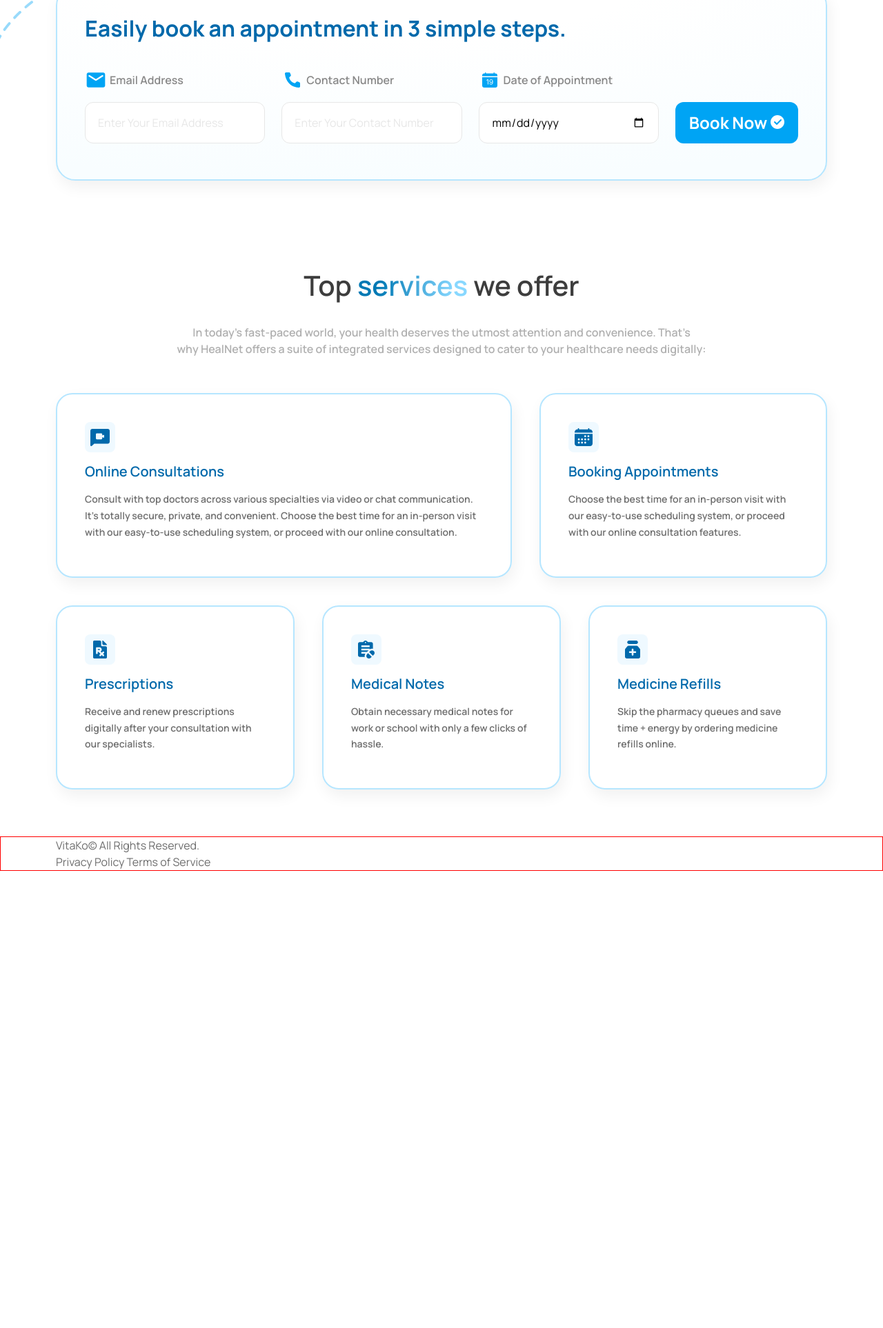
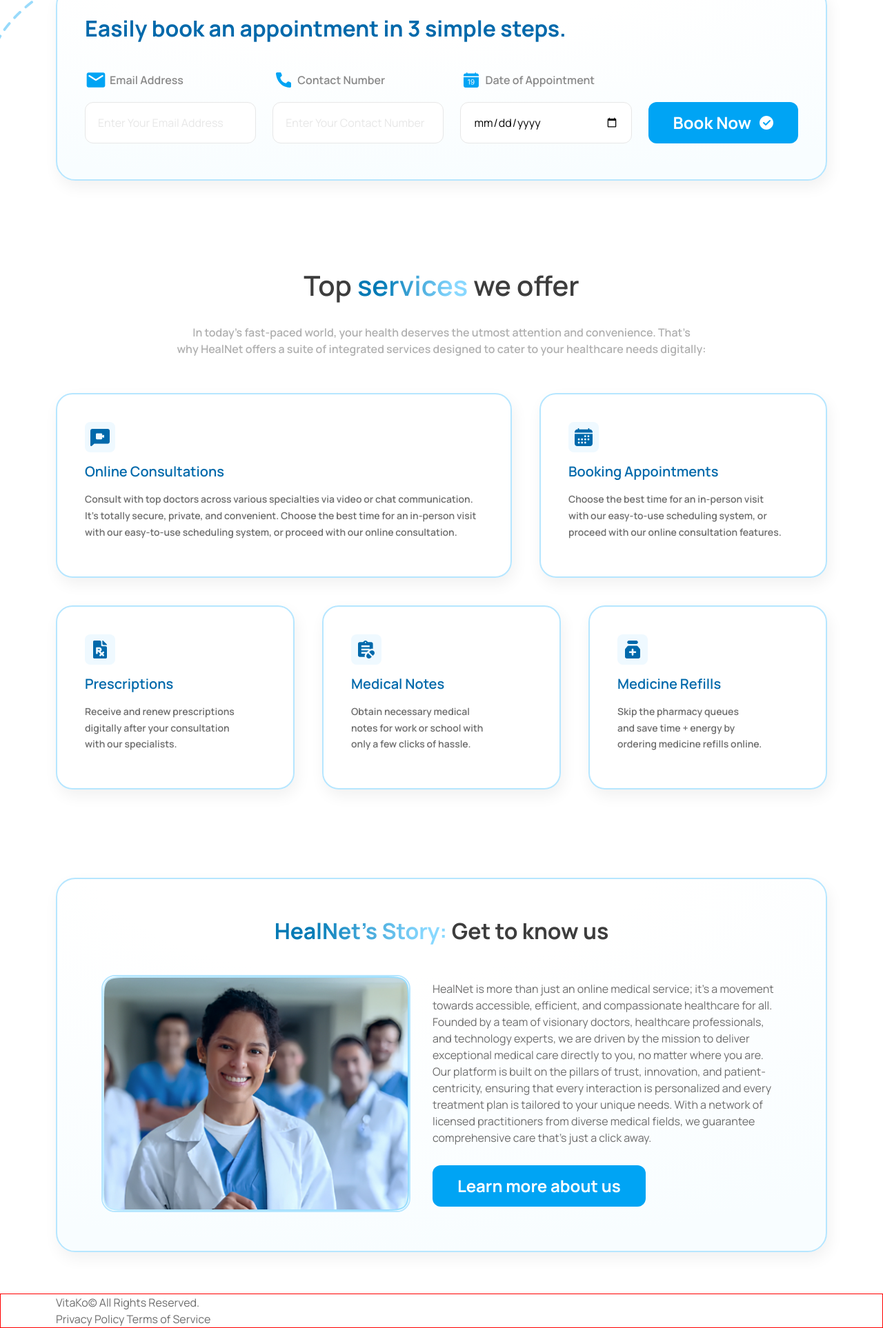
Before and after one commit to VitaKoval/medical-website, a website: page src/html/index.html in a window 1280 px wide. Shown: the part 828-2754 px from the top of the page at 69% size. Before the commit the page ends 2091 px from the top, so only its background shows below. Drawn offline with nearby package versions, Linux system fonts and the light colour scheme; files that its build step writes are made by us from their sources; files whose address does not match are found by name.

Commit message:
created story section and adaptive, refactoring btns global styles

```diff
--- a/src/html/components/booking-sections.html
+++ b/src/html/components/booking-sections.html
@@ -34,12 +34,8 @@
                         <input name="date" id="date" type="date" value="" placeholder="Select Date of Appointment" aria-required="true" aria-invalid="false">
                     </label>
                     <div class="form__button">
-                        <button type="submit">
+                        <button type="submit" class="btn btn__secondary btn--with-check">
                             Book Now
-                            <svg width="20" height="20" viewBox="0 0 20 20" fill="none" xmlns="http://www.w3.org/2000/svg">
-                                <path d="M10 20C11.3135 20.0017 12.6143 19.7438 13.8278 19.2411C15.0413 18.7385 16.1435 18.001 17.071 17.071C18.001 16.1435 18.7385 15.0413 19.2411 13.8278C19.7438 12.6143 20.0017 11.3135 20 10C20.0017 8.68654 19.7438 7.38569 19.2411 6.17222C18.7385 4.95874 18.001 3.85656 17.071 2.92901C16.1435 1.99902 15.0413 1.26151 13.8278 0.75885C12.6143 0.256194 11.3135 -0.00169347 10 8.36827e-06C8.68654 -0.00166607 7.38569 0.256234 6.17222 0.758889C4.95874 1.26154 3.85656 1.99904 2.92901 2.92901C1.99904 3.85656 1.26154 4.95874 0.758889 6.17222C0.256234 7.38569 -0.00166607 8.68654 8.36827e-06 10C-0.00169347 11.3135 0.256194 12.6143 0.75885 13.8278C1.26151 15.0413 1.99902 16.1435 2.92901 17.071C3.85656 18.001 4.95874 18.7385 6.17222 19.2411C7.38569 19.7438 8.68654 20.0017 10 20Z" fill="white"/>
-                                <path d="M6 10L9 13L15 7" stroke="#00A4F4" stroke-width="2" stroke-linecap="round" stroke-linejoin="round"/>
-                            </svg>
                         </button>
                     </div>
                 </form>
--- a/src/html/components/header.html
+++ b/src/html/components/header.html
@@ -29,7 +29,7 @@
                     </ul>
                </nav>
                <div class="header__action">
-                    <button class="btn">Join us</button>
+                    <button class="btn btn__primary">Join us</button>
                </div>
                <div class="header__burger js-burger">
                     <div class="burger__line"></div>
--- a/src/html/components/intro-section.html
+++ b/src/html/components/intro-section.html
@@ -20,7 +20,7 @@
                         <p><span>Empowering Your Health at Every Step.</span> Experience personalized medical care from the comfort of your home. Connect with <span>certified doctors</span>, or manage prescriptions, and schedule appointments with ease. Ready to take control of your health? <span>Get Started</span> or Book an Appointment today.</p>
                     </div>
                     <div class="content__actions">
-                        <button class="btn btn--with-arrow">Book an appointment</button>
+                        <button class="btn btn__primary btn--with-arrow">Book an appointment</button>
                         <div class="partner__block">
                             <p class="partner__title">Trusted by millions across the globe:</p>
                             <div class="partner__list">
--- /dev/null
+++ b/src/html/components/story-section.html
@@ -0,0 +1,19 @@
+<section class="section__story">
+    <div class="container">
+        <div class="story__wrap">
+            <h3 class="story__title"><span>HealNet’s Story:</span> Get to know us</h3>
+            <div class="story__container">
+                <div class="story__img">
+                    <img src="../../img/story.jpg" alt="Doctors"/>
+                </div>
+                <div class="story__content">
+                    <p>
+                        HealNet is more than just an online medical service; it’s a movement towards accessible, efficient, and compassionate healthcare for all. Founded by a team of visionary doctors, healthcare professionals, and technology experts, we are driven by the mission to deliver exceptional medical care directly to you, no matter where you are. Our platform is built on the pillars of trust, innovation, and patient-centricity, ensuring that every interaction is personalized and every treatment plan is tailored to your unique needs. With a network of licensed practitioners from diverse medical fields, we guarantee comprehensive care that’s just a click away.
+                    </p>
+                    <button class="btn btn__secondary">Learn more about us</button>
+                </div>
+            </div>
+
+        </div>
+    </div>
+</section>
--- a/src/html/index.html
+++ b/src/html/index.html
@@ -6,6 +6,7 @@
     @@include('./components/intro-section.html')
     @@include('./components/booking-sections.html')
     @@include('./components/services-section.html')
+    @@include('./components/story-section.html')
   </main>
   @@include('./components/footer.html')
     <script src='js/main.min.js'></script>
--- a/src/styles/components/_all.sass
+++ b/src/styles/components/_all.sass
@@ -1 +1 @@
-@import header, footer, intro-section, booking-section, services-section
+@import header, footer, intro-section, booking-section, services-section, story-section
--- a/src/styles/components/_booking-section.scss
+++ b/src/styles/components/_booking-section.scss
@@ -60,25 +60,7 @@
 }
 
 .form__button {
-    display: flex;
-    align-items: center;
     align-self: flex-end;
-    padding: 1.125rem 1.25rem;
-    gap: 0.5rem;
-    background: var(--primary-500);
-    border-radius: 0.75rem;
-    white-space: nowrap;
-    transition: var(--transition-duration);
-    cursor: pointer;
-    button {
-        font-size: 1.5rem;
-        font-weight: 700;
-        line-height: 1;
-        color: var(--neutrals-0);
-    }
-    &:hover {
-        box-shadow: var(--box-shadow-btn);
-    }
 }
 
 .form__primary {
--- a/src/styles/components/_intro-section.scss
+++ b/src/styles/components/_intro-section.scss
@@ -104,7 +104,7 @@
     }
 }
 
-@media only screen and (max-width: 812px) {
+@include respond-to(bigMobile) {
     .intro__wrap {
         flex-direction: column-reverse;
     }
--- a/src/styles/components/_services-section.scss
+++ b/src/styles/components/_services-section.scss
@@ -39,7 +39,7 @@
     border-color: var(--primary-200);
     border-radius: 24px;
     box-shadow: var(--box-shadow-block);
-    padding: 40px 40px 52px;
+    padding: 2.5rem 2.5rem 3.25rem;
 }
 
 .services__item:nth-child(1) {
@@ -79,6 +79,7 @@
     line-height: 1.7;
     font-weight: 600;
     color: var(--neutrals-500);
+    text-wrap: balance;
 }
 
 @include respond-to(tablet) {
@@ -92,7 +93,7 @@
     }
 }
 
-@media only screen and (max-width: 812px) {
+@include respond-to(bigMobile) {
     .services__list {
         grid-template-rows: auto auto auto;
     }
--- /dev/null
+++ b/src/styles/components/_story-section.scss
@@ -0,0 +1,60 @@
+.section__story {
+    position: relative;
+    padding: 3.75rem 0;
+}
+
+.story__wrap {
+    display: flex;
+    flex-direction: column;
+    gap: 2.75rem;
+    align-items: center;
+    background: var(--radial-gradient-block);
+    border: 2px solid;
+    border-color: var(--primary-200);
+    border-radius: 1.75rem;
+    box-shadow: var(--box-shadow-block);
+    padding: 3.5rem 4rem;
+}
+
+.story__title {
+    color: var(--neutrals-900);
+    font-weight: 700;
+    text-align: center;
+    text-wrap: balance;
+}
+
+.story__container {
+    display: flex;
+    align-items: center;
+    justify-content: space-between;
+    gap: 2rem;
+}
+
+.story__img {
+    max-width: 448px;
+    width: 100%;
+    border: 2px solid;
+    border-color: var(--primary-200);
+    border-radius: 1.25rem;
+    overflow: hidden;
+}
+
+.story__content {
+    display: flex;
+    flex-direction: column;
+    align-items: flex-start;
+    gap: 1.75rem;
+    width: 100%;
+}
+
+@include respond-to(bigMobile) {
+    .story__container {
+        flex-direction: column;
+    }
+}
+
+@include respond-to(mobile) {
+    .story__wrap {
+        padding: 2.8rem 3.2rem;
+    }
+}
--- a/src/styles/global/_mixins.scss
+++ b/src/styles/global/_mixins.scss
@@ -11,6 +11,12 @@
     }
   }
 
+  @else if $breakpoint == bigMobile {
+    @media only screen and (max-width: 812px) {
+      @content;
+    }
+  }
+
   @else if $breakpoint == mobile {
     @media only screen and (max-width: 600px) {
       @content;
--- a/src/styles/screens/_global.scss
+++ b/src/styles/screens/_global.scss
@@ -190,15 +190,35 @@
   text-align: center;
   white-space: nowrap;
   color: var(--neutrals-0);
-  background: var(--liner-gradient-btn);
-
   border-radius: 0.75rem;
   transition: all var(--transition-duration) ease;
-  padding: 1.25rem 1.5rem;
-  height: 4.25rem; // 68px
   &:hover {
     box-shadow: var(--box-shadow-btn);
   }
+  &.btn__primary {
+    background: var(--liner-gradient-btn);
+    padding: 1.25rem 1.5rem;
+    height: 4.25rem; // 68px
+  }
+  &.btn__secondary {
+    background: var(--primary-500);
+    padding: 1.125rem 2.25rem;
+    height: 3.75rem; // 60px
+  }
+}
+
+.btn--with-check::after{
+  content: "";
+    display: block;
+    width: 20px;
+    height: 20px;
+    background-image: url(../../img/check-box-svg.svg);
+    background-size: contain;
+    background-repeat: no-repeat;
+    transition: var(--transition-duration);
+}
+.btn--with-check:hover::after {
+    transform: scale(1.2);
 }
 
 .btn--with-arrow::after {
```
Also changed, not shown: src/img/check-box-svg.svg (added), src/img/story.jpg (added).
